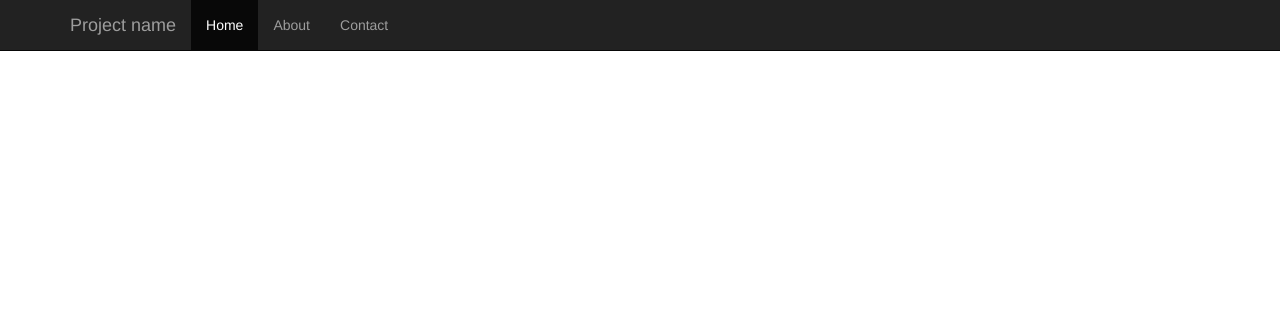
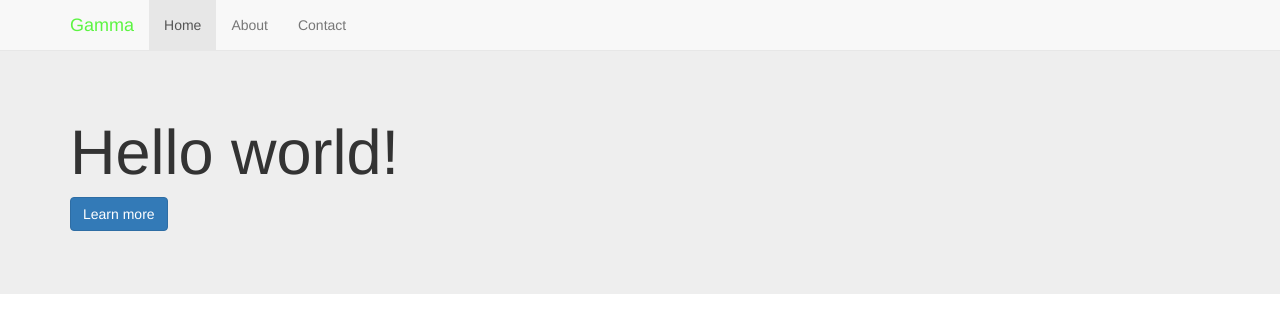
Before and after one commit to ZeroToHero-StepByStep/Bootstrap, a plain HTML site: page bootstrap_starter/index.html in a window 1280 px wide. Drawn offline with nearby package versions, Linux system fonts and the light colour scheme.

Commit message:
6. Navbar and Jumbotorn ( solve the overriding in bootstrap , specificity )

```diff
--- a/bootstrap_starter/css/style.css
+++ b/bootstrap_starter/css/style.css
@@ -1,3 +1,8 @@
 body {
     padding-top: 50px;
 }
+
+a#navbar-brand-id
+{
+    color:#5cf442;
+}
--- a/bootstrap_starter/index.html
+++ b/bootstrap_starter/index.html
@@ -1,20 +1,16 @@
 <!DOCTYPE html>
 <html lang="en">
 <head>
-    <meta charset="utf-8">
-    <meta http-equiv="X-UA-Compatible" content="IE=edge">
-    <meta name="viewport" content="width=device-width, initial-scale=1">
-    <!-- The above 3 meta tags *must* come first in the head; any other head content must come *after* these tags -->
-    <title>Starter Template for Bootstrap</title>
+    <title>Gamma: Photo Sharing App</title>
     <!-- Bootstrap core CSS -->
     <link href="./css/bootstrap.min.css" rel="stylesheet">
-    <link href="./css/style.css">
+    <link href="./css/style.css" rel="stylesheet">
     <!-- Custom styles for this template -->
 </head>
 
 <body>
 
-<nav class="navbar navbar-inverse navbar-fixed-top">
+<nav class="navbar navbar-default navbar-fixed-top">
     <div class="container">
         <div class="navbar-header">
             <button type="button" class="navbar-toggle collapsed" data-toggle="collapse" data-target="#navbar"
@@ -24,7 +20,7 @@
                 <span class="icon-bar"></span>
                 <span class="icon-bar"></span>
             </button>
-            <a class="navbar-brand" href="#">Project name</a>
+            <a id="navbar-brand-id" class="navbar-brand em-text" href="#">Gamma</a>
         </div>
         <div id="navbar" class="collapse navbar-collapse">
             <ul class="nav navbar-nav">
@@ -36,6 +32,12 @@
     </div>
 </nav>
 
+<div class="jumbotron">
+    <div class="container">
+    <h1>Hello world!</h1>
+    <p><a class=" btn btn-primary " role="button">Learn more</a> </p>
+    </div>
+</div>
 <section>
 
 </section>
@@ -44,8 +46,3 @@
 <!-- Bootstrap core JavaScript
 ================================================== -->
 <!-- Placed at the end of the document so the pages load faster -->
-<script src="https://ajax.googleapis.com/ajax/libs/jquery/1.12.4/jquery.min.js"></script>
-<script>window.jQuery || document.write('<script src="../../assets/js/vendor/jquery.min.js"><\/script>')</script>
-<script src="./js/bootstrap.min.js"></script>
-</body>
-</html>
```
Also changed, not shown: 2 other files.
